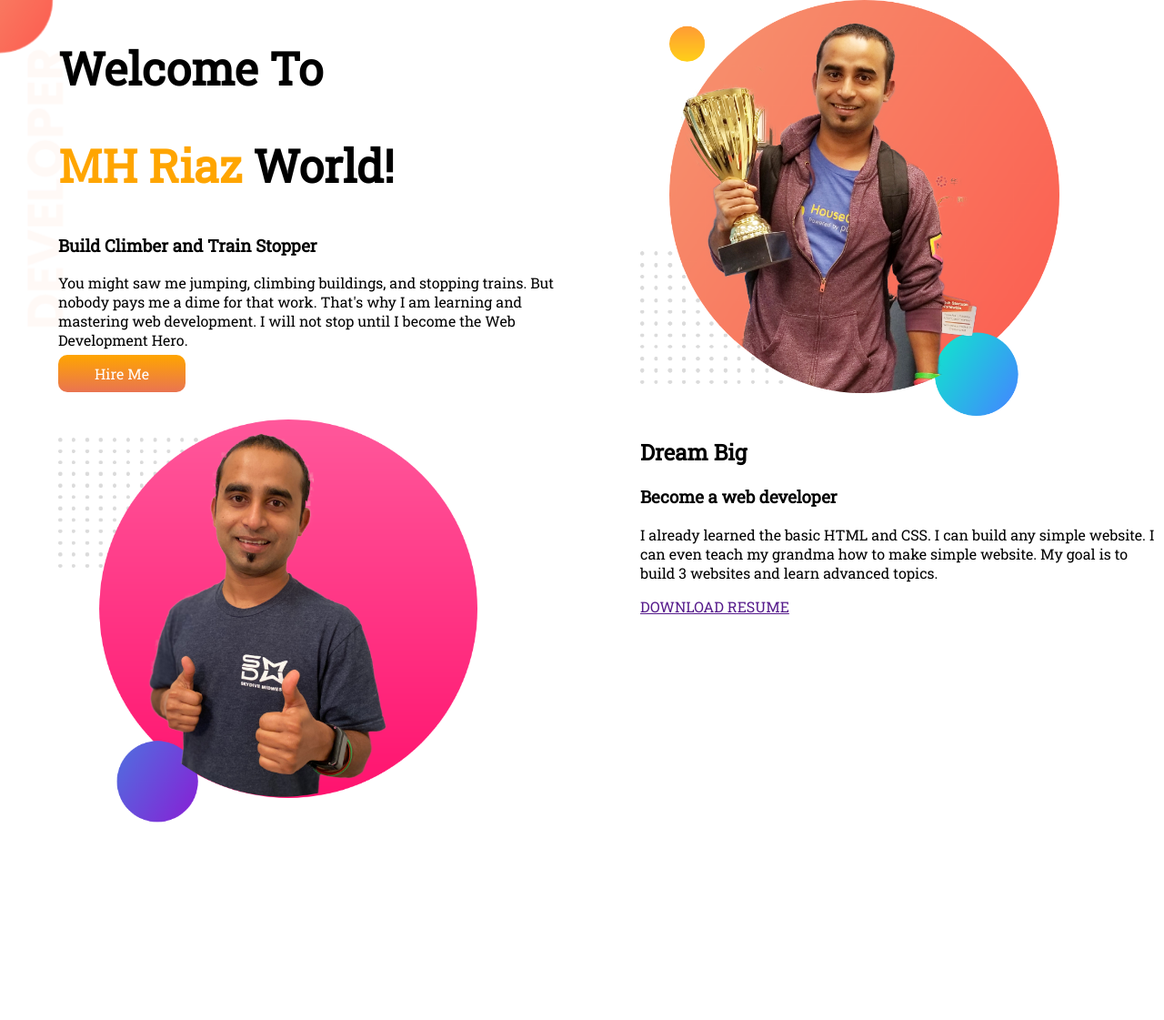
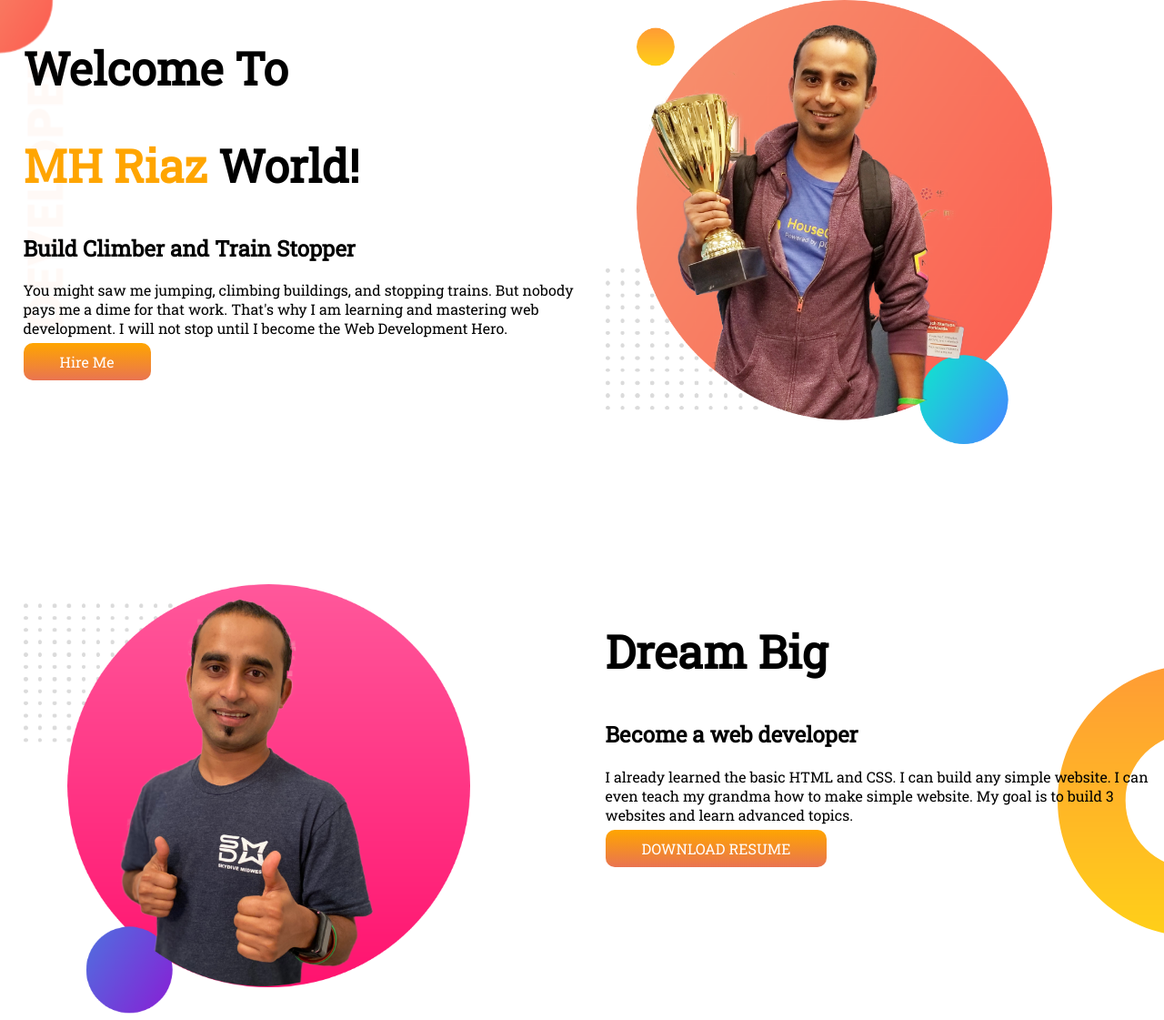
Before and after one commit to riaz26/developer-portfolio, a plain HTML site: page index.html in a window 1280 px wide. Shown: the whole page at 91% size. Before the commit the page ends 908 px from the top, so only its background shows below. Drawn offline with Linux system fonts and the light colour scheme.

Commit message:
dream big

```diff
--- a/index.html
+++ b/index.html
@@ -18,7 +18,7 @@
         <div class="half-width">
             <h1>Welcome To</h1>
             <h1><span class="heading-color">MH Riaz</span> World!</h1>
-            <h3>Build Climber and Train Stopper</h3>
+            <h2>Build Climber and Train Stopper</h2>
             <p>You might saw me jumping, climbing buildings, and stopping trains. But nobody pays me a dime for that
                 work.
                 That's why I am learning and mastering web development. I will not stop until I become the Web
@@ -31,16 +31,17 @@
         </div>
     </section>
 
-    <section>
+    <section class="dream-big">
         <div class="half-width">
             <img src="images/jhankar2.png" alt="">
         </div>
         <div class="half-width">
-            <h2>Dream Big</h2>
-            <h3>Become a web developer</h3>
-            <p>I already learned the basic HTML and CSS. I can build any simple website. I can even teach my grandma how
+            <h1>Dream Big</h1>
+            <h2>Become a web developer</h2>
+            <p>I already learned the basic HTML and CSS. I can build any simple website.
+                I can even teach my grandma how
                 to make simple website. My goal is to build 3 websites and learn advanced topics.</p>
-            <a target="_blank" href="">DOWNLOAD RESUME</a>
+            <a class="link-button" target="_blank" href="">DOWNLOAD RESUME</a>
         </div>
     </section>
 </body>
--- a/style.css
+++ b/style.css
@@ -10,6 +10,7 @@ body {
 
 section {
     display: flex;
+    margin-bottom: 150px;
 }
 
 h1 {
@@ -22,7 +23,7 @@ h1 {
 
 .half-width {
     width: 50%;
-    padding-left: 5%;
+    padding-left: 2%;
 }
 
 .half-width img {
@@ -36,3 +37,9 @@ h1 {
     padding: 10px 40px;
     border-radius: 10px;
 }
+
+.dream-big {
+    background-image: url(images/dream-bg.png);
+    background-repeat: no-repeat;
+    background-position: right;
+}
```
